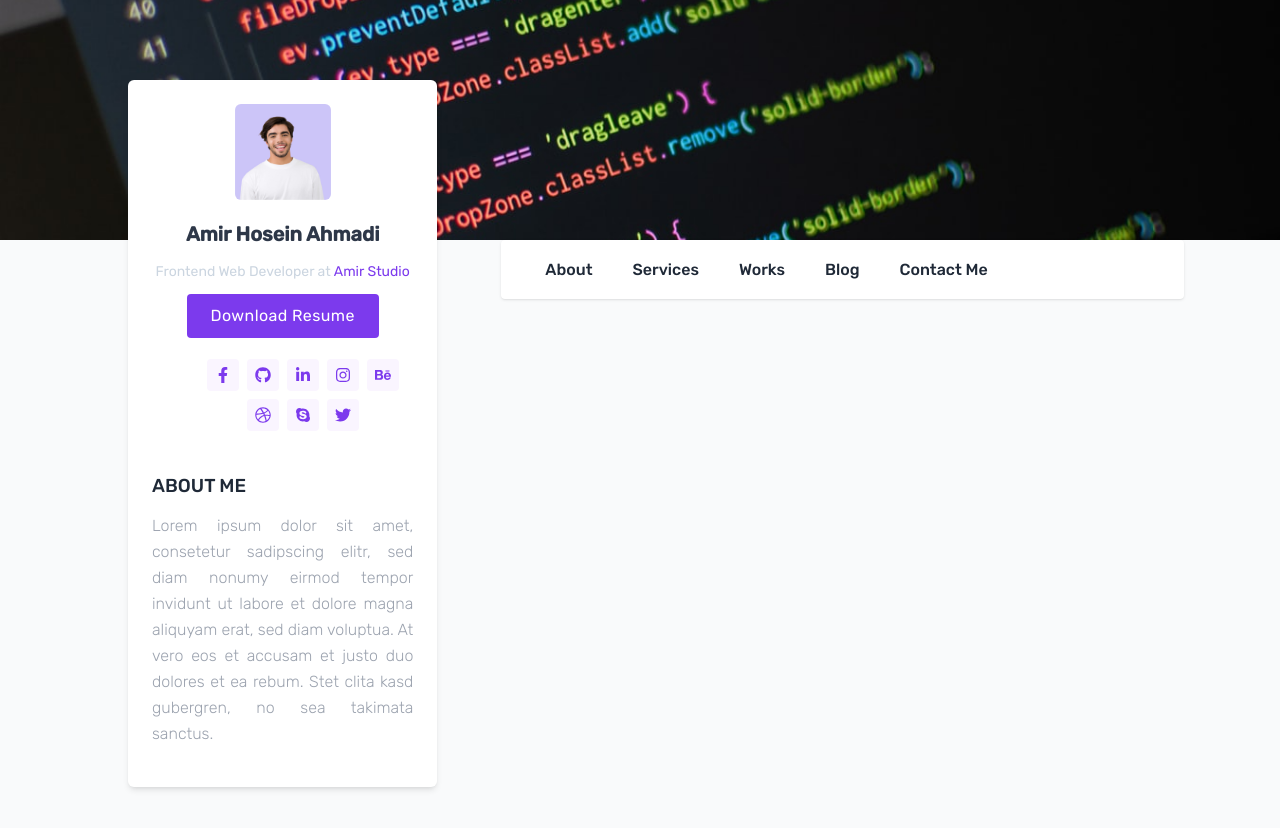
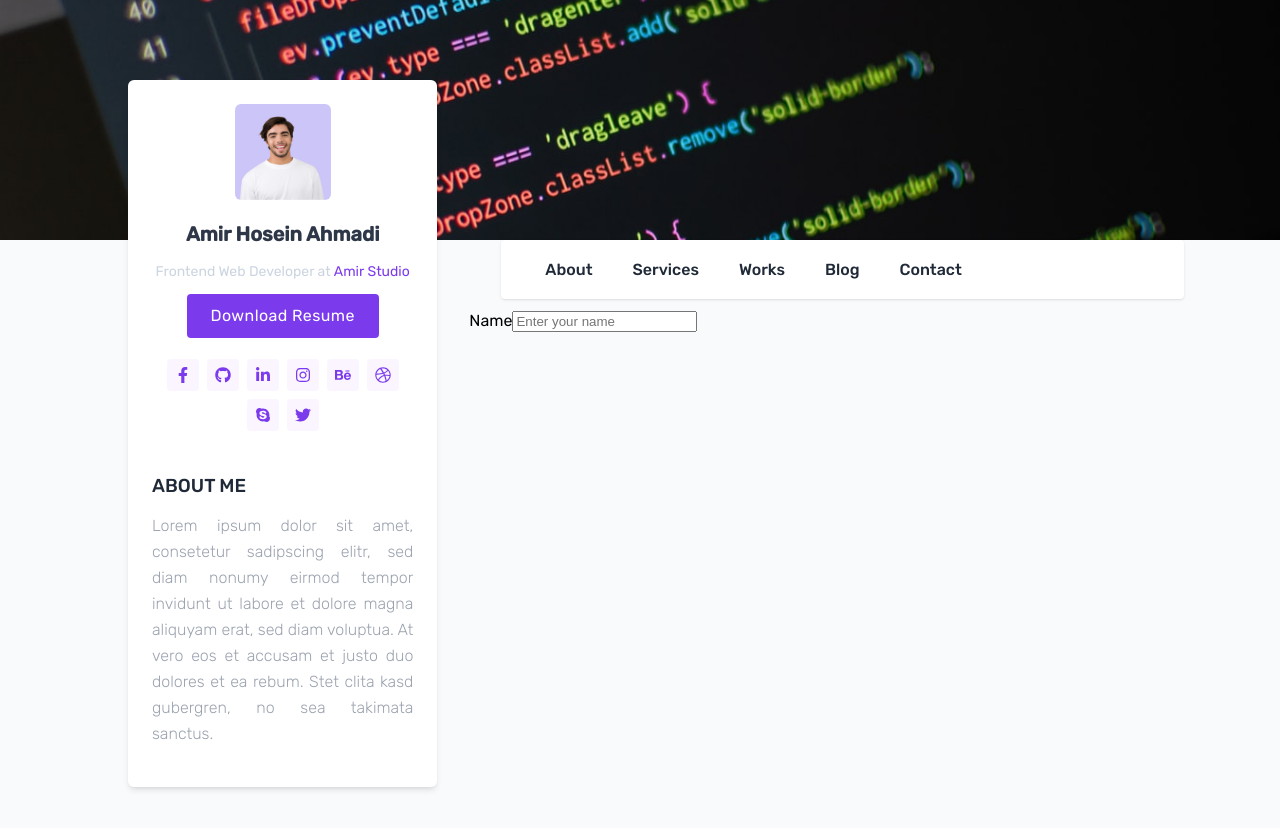
Before and after one commit to amir3000/Resume-Site, a React (Create React App) app in the folder my-resume-site/: page /Contact in a window 1280 px wide. Shown: the top 828 px of the page. Built offline with nearby package versions, Linux system fonts and the light colour scheme.

Commit message:
contact  before Joi

```diff
--- a/my-resume-site/src/components/pages/Contact/index.jsx
+++ b/my-resume-site/src/components/pages/Contact/index.jsx
@@ -1,11 +1,12 @@
 import React from "react";
-// import ContactElements from "ContactElements";
+//  import ContactElements from "ContactElements";
 const Contact = () => {
   return (
     <>
-      <div>Hello World !</div>
-
-      <p>In the Name Of</p>
+      <form>
+        <label>Name</label>
+        <input type="text" placeholder="Enter your name" />
+      </form>
     </>
   );
 };
--- a/my-resume-site/src/components/pages/Protfolio/index.jsx
+++ b/my-resume-site/src/components/pages/Protfolio/index.jsx
@@ -1,6 +1,7 @@
 import React from "react";
 
 const Portfolio = () => {
-  return <>Hello World Portfolio</>;
+  return <div>Portfolio</div>;
 };
+
 export default Portfolio;
--- a/my-resume-site/src/components/sections/Navbar/index.jsx
+++ b/my-resume-site/src/components/sections/Navbar/index.jsx
@@ -4,7 +4,7 @@ import About from "../../pages/About";
 import Blog from "../../pages/Blog";
 import Portfolio from "../../pages/Protfolio";
 import Services from "../../pages/Services";
-import Contact from "../../pages/";
+import Contact from "../../pages/Contact";
 import {
   LiNavItems,
   NavbarContainer,
@@ -35,7 +35,7 @@ const navbarData = [
   },
   {
     id: 5,
-    title: "Contact Me",
+    title: "Contact",
     to: "/Contact",
   },
 ];
@@ -52,11 +52,11 @@ const Navbar = () => {
       </NavbarContainer>
       <Routes>
         <Route path="/" element={<About />} exact></Route>
-        <Route path="/Services" element={<Services />}></Route>
-        <Route path="/Works" element={<Portfolio />}></Route>
-        <Route path="/Blog" element={<Blog />}></Route>
-        <Route path="/Contact" elements={<Contact />}></Route>
-        <Route path="/About" element={<About />}></Route>
+        <Route path="Services" element={<Services />}></Route>
+        <Route path="Works" element={<Portfolio />}></Route>
+        <Route path="Blog" element={<Blog />}></Route>
+        <Route path="Contact" element={<Contact />}></Route>
+        <Route path="About" element={<About />}></Route>
       </Routes>
     </>
   );
--- a/my-resume-site/src/components/sections/Sidebar/index.jsx
+++ b/my-resume-site/src/components/sections/Sidebar/index.jsx
@@ -73,7 +73,7 @@ const socials = [
 const Sidebar = () => {
   return (
     <SidebarContainer>
-      <ImageWrapper>
+      <ImageWrapper id='img-wrap'>
         <MyImage src={profile} />
       </ImageWrapper>
       <InfoWrapper>
--- a/my-resume-site/src/index.css
+++ b/my-resume-site/src/index.css
@@ -1,6 +1,7 @@
 body {
   box-sizing: border-box;
   margin: 0;
+  padding: 0;
   font-family: -apple-system, BlinkMacSystemFont, "Segoe UI", "Roboto", "Oxygen",
   "Ubuntu", "Cantarell", "Fira Sans", "Droid Sans", "Helvetica Neue",
   sans-serif;
@@ -8,6 +9,11 @@ body {
   -moz-osx-font-smoothing: grayscale;
   font-family: 'Rubik', sans-serif;
 }
+ul{
+  margin:0;
+  padding:0;
+  /* padding-inline-start: 0px; */
+}
 code {
   font-family: source-code-pro, Menlo, Monaco, Consolas, "Rubik", "Courier New",
     monospace;
```
